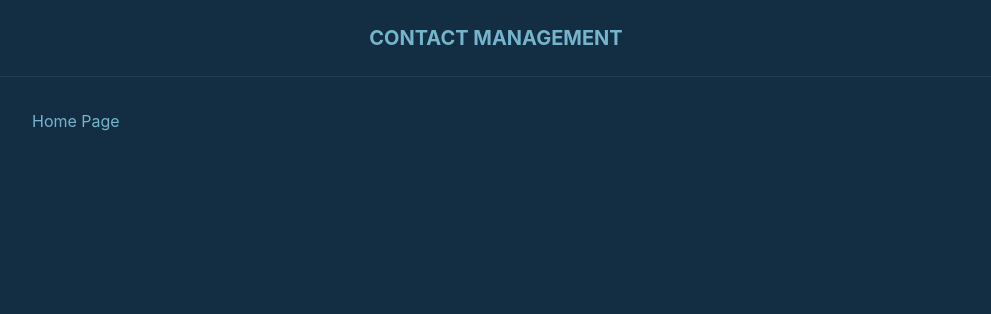
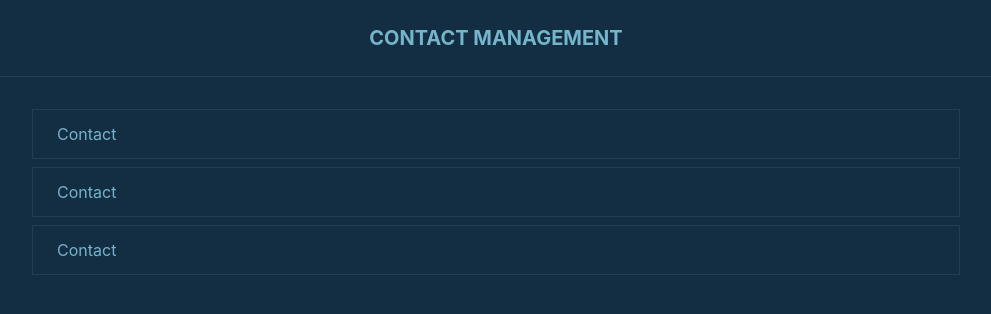
Before and after one commit to business-helper/contacts-server, a React (Create React App) app: page / in a window 1280 px wide. Shown: the top 314 px of the page, without its empty margins (144-1135 px from the left). Built offline with nearby package versions, Linux system fonts and the light colour scheme.

Commit message:
updated tsconfig to use absolute path;

```diff
--- /dev/null
+++ b/src/compoments/Contact/index.tsx
@@ -0,0 +1,10 @@
+import React from 'react';
+
+export const Contact: React.FC = () => {
+
+  return (
+    <div className="px-6 py-3 mb-2 border border-solid border-primary-light">
+      Contact
+    </div>
+  )
+}
--- a/src/layouts/DefaultLayout/index.tsx
+++ b/src/layouts/DefaultLayout/index.tsx
@@ -1,6 +1,6 @@
 import React from 'react';
 
-import { Header } from '../../compoments/Header';
+import { Header } from 'compoments/Header';
 import styles from './index.module.scss';
 
 export const DefaultLayout: React.FC = ({ children }) => {
--- a/src/pages/Home/index.tsx
+++ b/src/pages/Home/index.tsx
@@ -1,5 +1,12 @@
 import React from 'react';
+import { Contact } from 'compoments/Contact';
 
 export const HomePage: React.FC = () => {
-  return (<div>Home Page</div>)
+  return (
+    <div className="">
+      {
+        [1,2,3].map(index => <Contact key={index} />)
+      }
+    </div>
+  )
 }
--- a/tsconfig.json
+++ b/tsconfig.json
@@ -18,7 +18,8 @@
     "resolveJsonModule": true,
     "isolatedModules": true,
     "noEmit": true,
-    "jsx": "react-jsx"
+    "jsx": "react-jsx",
+    "baseUrl": "./src"
   },
   "include": [
     "src"
```
